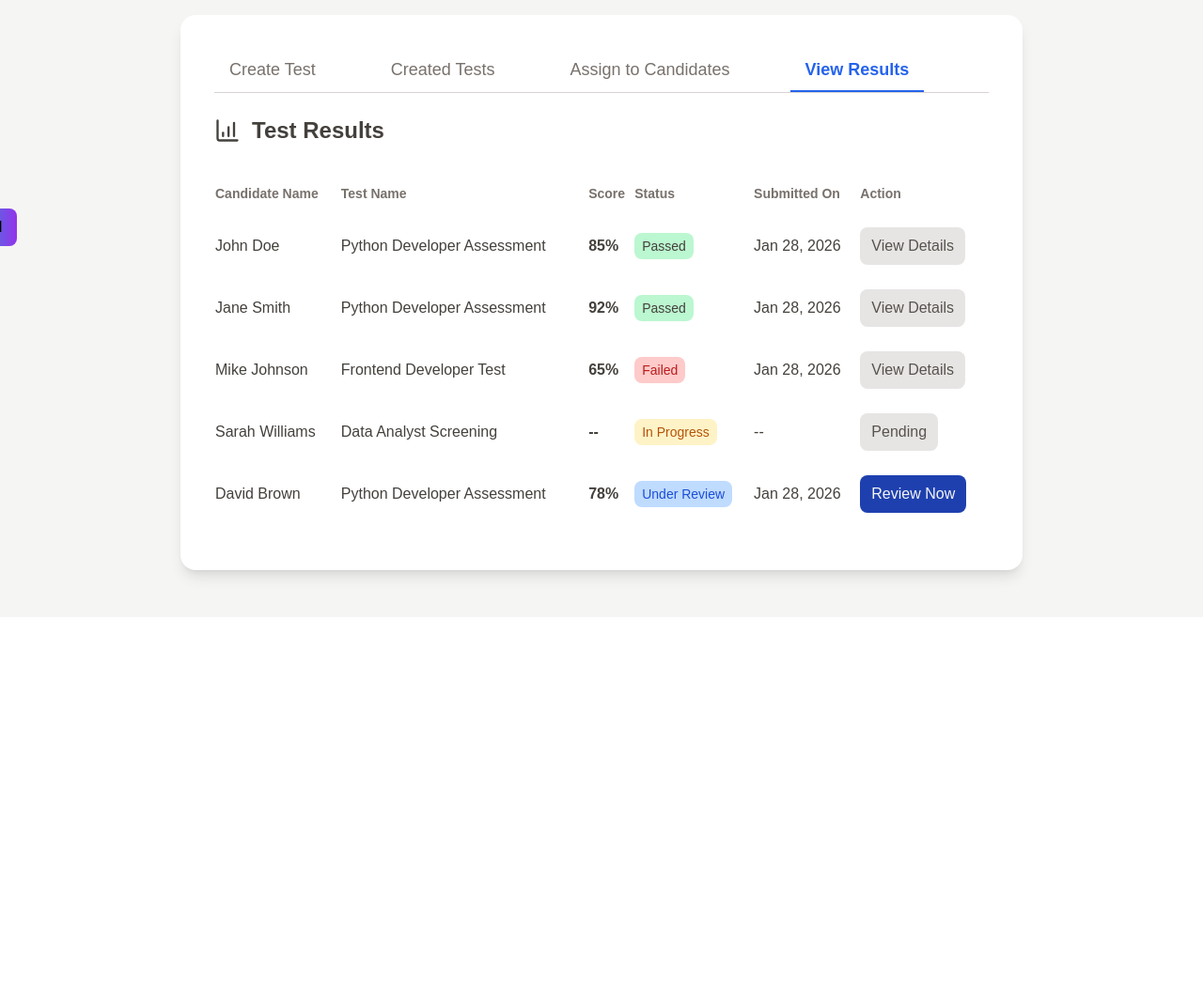
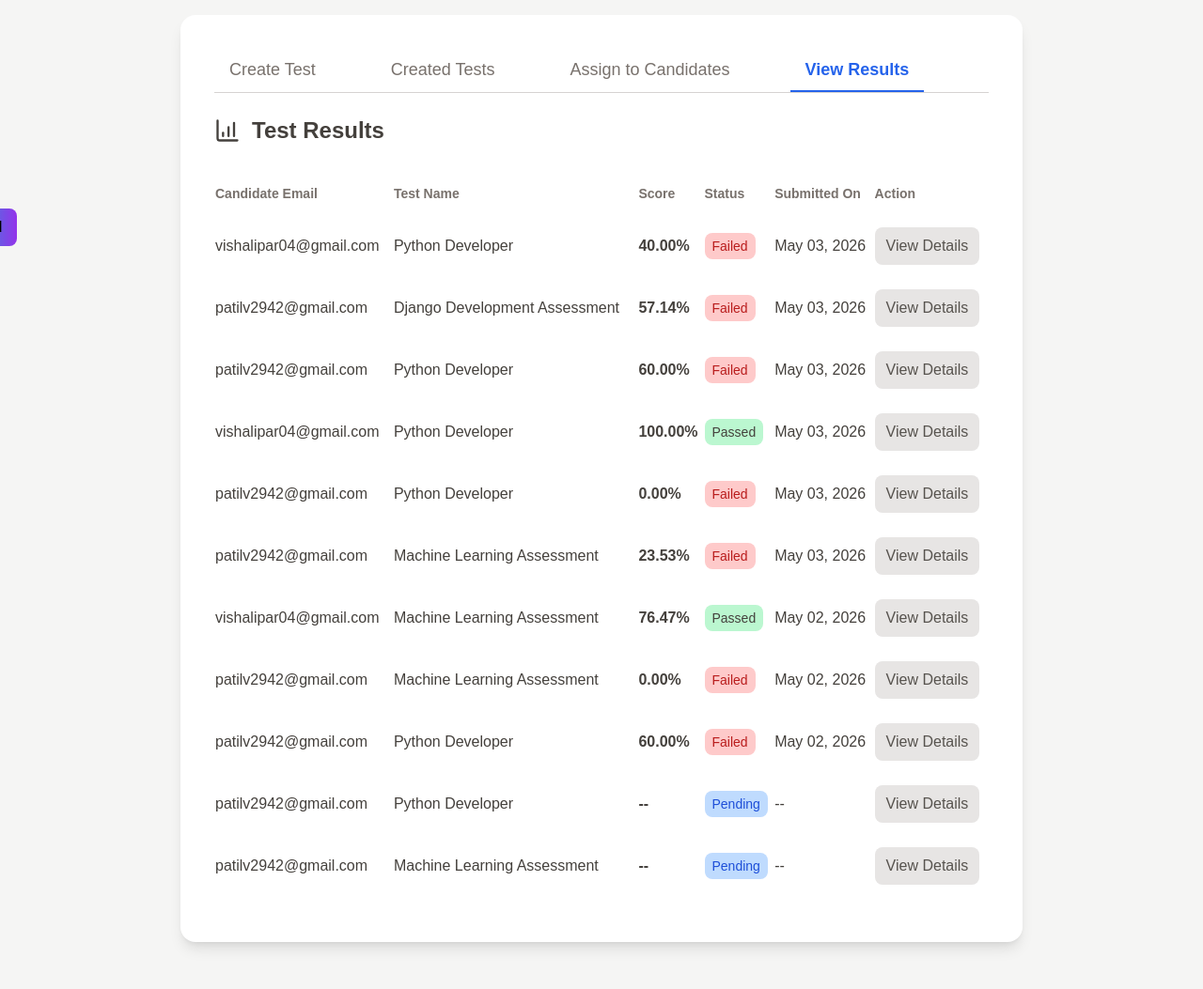
Before and after one commit to vishalipar/AI-Resume-Screening, a Django app: page /test/ in a window 1280 px wide, after a click on "View Results". Shown: the part 594-1647 px from the top of the page at 94% size. Before the commit the page ends 1219 px from the top, so only its background shows below. Run offline with Django 5.2, Linux system fonts and the light colour scheme; data comes from the database, SQL or seed files in the repository; both versions use the stored data as it was after the commit; some libraries are stand-ins or nearby versions.

Commit message:
Show result of the test in test results section

```diff
--- a/organize_test/templates/test.html
+++ b/organize_test/templates/test.html
@@ -199,7 +199,7 @@
                 <table class='w-full border-separate border-spacing-y-6'>
                     <thead class=''>
                         <tr class='text-stone-500 text-sm'>
-                            <th class='font-semibold text-start'>Candidate Name</th>
+                            <th class='font-semibold text-start'>Candidate Email</th>
                             <th class='text-start'>Test Name</th>
                             <th class='text-start'>Score</th>
                             <th class='text-start'>Status</th>
@@ -208,136 +208,52 @@
                         </tr>
                     </thead>
                     <tbody class=''>
+                        {% for a in attempts %}
                         <tr class='text-stone-700'>
                             <td class=''>
-                                <span class=''>John Doe</span>
+                                <span class=''>{{ a.email }}</span>
                             </td>
                             <td class=''>
                                 <span class=''>
-                                    Python Developer Assessment
+                                    {{ a.test.title }}
                                 </span>
                             </td>
                             <td>
                                 <p class='text-stone-700 font-semibold'>
-                                    85%
+                                    {% if a.status == "submitted" %}
+                                    {{ a.percentage|floatformat:2 }}%
+                                    {% else %}
+                                        --
+                                    {% endif %}
                                 </p>
                             </td>
                             <td>
-                                <p class='text-sm w-fit px-2 py-1 bg-green-200 rounded-lg'>
-                                    Passed
-                                </p>
+                                {% if a.status == "submitted" %}
+                                    {% if a.percentage >= a.test.passing_score %}
+                                        <p class='text-sm w-fit px-2 py-1 bg-green-200 rounded-lg'>Passed</p>
+                                    {% else %}
+                                        <p class='text-sm w-fit px-2 py-1 bg-red-200 text-red-700 rounded-lg'>Failed</p>
+                                {% endif %}
+                                {% elif a.status == "started" %}
+                                    <p class='text-sm w-fit px-2 py-1 bg-amber-100 text-amber-700 rounded-lg'>In Progress</p>
+                                {% else %}
+                                    <p class='text-sm w-fit px-2 py-1 bg-blue-200 text-blue-700 rounded-lg'>Pending</p>
+                                {% endif %}
                             </td>
                             <td>
-                                <p>Jan 28, 2026</p>
+                                <p>{% if a.status == 'started' or a.status == 'pending' %}--{% else %}{{ a.start_time|date:"M d, Y" }}{% endif %}</p>
                             </td>
                             <td>
                                 <button type="button" class='px-3 py-2 text-stone-600 bg-stone-200 rounded-lg'>View Details</button>
                             </td>
                         </tr>
-                        <tr class='text-stone-700'>
-                            <td class=''>
-                                <span class=''>Jane Smith</span>
-                            </td>
-                            <td class=''>
-                                <span class=''>
-                                    Python Developer Assessment
-                                </span>
-                            </td>
-                            <td>
-                                <p class='text-stone-700 font-semibold'>
-                                    92%
-                                </p>
-                            </td>
-                            <td>
-                                <p class='text-sm w-fit px-2 py-1 bg-green-200 rounded-lg'>
-                                    Passed
-                                </p>
-                            </td>
-                            <td>
-                                <p>Jan 28, 2026</p>
-                            </td>
-                            <td>
-                                <button type="button" class='px-3 py-2 text-stone-600 bg-stone-200 rounded-lg'>View Details</button>
+                        {% empty %}
+                        <tr>
+                            <td colspan="6" class="text-center text-gray-400 py-6">
+                                No results yet
                             </td>
                         </tr>
-                        <tr class='text-stone-700'>
-                            <td class=''>
-                                <span class=''>Mike Johnson</span>
-                            </td>
-                            <td class=''>
-                                <span class=''>
-                                    Frontend Developer Test
-                                </span>
-                            </td>
-                            <td>
-                                <p class='text-stone-700 font-semibold'>
-                                    65%
-                                </p>
-                            </td>
-                            <td>
-                                <p class='text-sm w-fit px-2 py-1 text-red-700 bg-red-200 rounded-lg'>
-                                    Failed
-                                </p>
-                            </td>
-                            <td>
-                                <p>Jan 28, 2026</p>
-                            </td>
-                            <td>
-                                <button type="button" class='px-3 py-2 text-stone-600 bg-stone-200 rounded-lg'>View Details</button>
-                            </td>
-                        </tr>
-                        <tr class='text-stone-700'>
-                            <td class=''>
-                                <span class=''>Sarah Williams</span>
-                            </td>
-                            <td class=''>
-                                <span class=''>
-                                    Data Analyst Screening
-                                </span>
-                            </td>
-                            <td>
-                                <p class='text-stone-700 font-semibold'>
-                                    --
-                                </p>
-                            </td>
-                            <td>
-                                <p class='text-sm w-fit px-2 py-1 text-amber-700 bg-amber-100 rounded-lg'>
-                                    In Progress
-                                </p>
-                            </td>
-                            <td>
-                                <p>--</p>
-                            </td>
-                            <td>
-                                <button type="button" class='px-3 py-2 text-stone-600 bg-stone-200 rounded-lg'>Pending</button>
-                            </td>
-                        </tr>
-                        <tr class='text-stone-700'>
-                            <td class=''>
-                                <span class=''>David Brown</span>
-                            </td>
-                            <td class=''>
-                                <span class=''>
-                                    Python Developer Assessment
-                                </span>
-                            </td>
-                            <td>
-                                <p class='text-stone-700 font-semibold'>
-                                    78%
-                                </p>
-                            </td>
-                            <td>
-                                <p class='text-sm w-fit px-2 py-1 text-blue-700 bg-blue-200 rounded-lg'>
-                                    Under Review
-                                </p>
-                            </td>
-                            <td>
-                                <p>Jan 28, 2026</p>
-                            </td>
-                            <td>
-                                <button type="button" class='px-3 py-2 text-stone-100 bg-blue-800 rounded-lg'>Review Now</button>
-                            </td>
-                        </tr>
+                        {% endfor %}
                     </tbody>
                 </table>
             </div>
--- a/organize_test/views.py
+++ b/organize_test/views.py
@@ -4,6 +4,7 @@ from rest_framework.views import APIView
 from rest_framework.response import Response
 from .utils import generate_questions
 from django.http import JsonResponse
+from django.db.models import Sum
 from django.core.mail import send_mail
 import json
 from resume_screening.models import UserInfo
@@ -18,6 +19,11 @@ def organize_test(request):
     newtest = newTest.objects.all()
     positions = Position.objects.all()
     shortlisted = UserInfo.objects.filter(status=True)
+    attempts = TestAttempt.objects.select_related('test').order_by('-start_time')
+
+    for a in attempts:
+        total = QuestionModel.objects.filter(test=a.test, is_selected=True).aggregate(Sum('marks'))['marks__sum'] or 1
+        a.percentage = (a.score / total) * 100
 
     if request.method == 'POST':
         title  = request.POST['title']
@@ -47,6 +53,7 @@ def organize_test(request):
         'newtest':newtest,
         'positions': positions,
         'shortlisted': shortlisted,
+        'attempts': attempts
     }
     return render(request, 'test.html', context)
 
```
Also changed, not shown: db.sqlite3.
